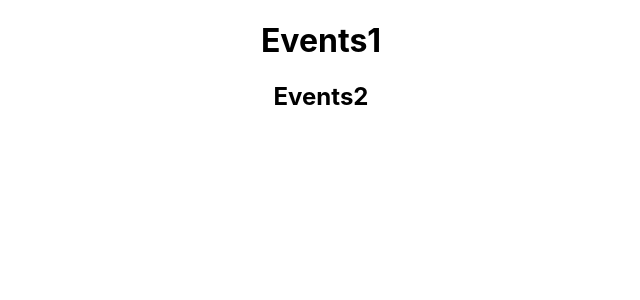
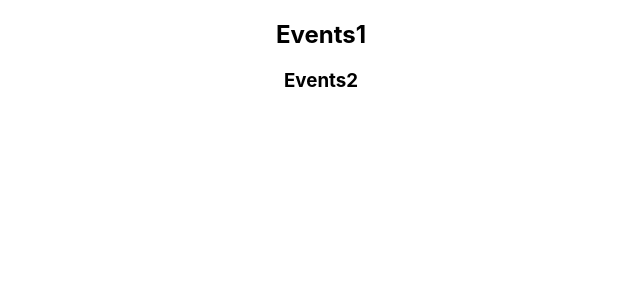
Before and after one commit to FED21GBG/ultra-experts, a React (Create React App) app: page / in a window 1280 px wide. Shown: the top 300 px of the page, without its empty margins (319-959 px from the left). Built offline with nearby package versions, Linux system fonts and the light colour scheme.

Commit message:
changes2

```diff
--- a/src/App.js
+++ b/src/App.js
@@ -3,8 +3,8 @@ import "./App.css";
 function App() {
   return (
     <div className="App">
-      <h1>Events1</h1>
-      <h2>Events2</h2>
+      <h2>Events1</h2>
+      <h3>Events2</h3>
     </div>
   );
 }
```
